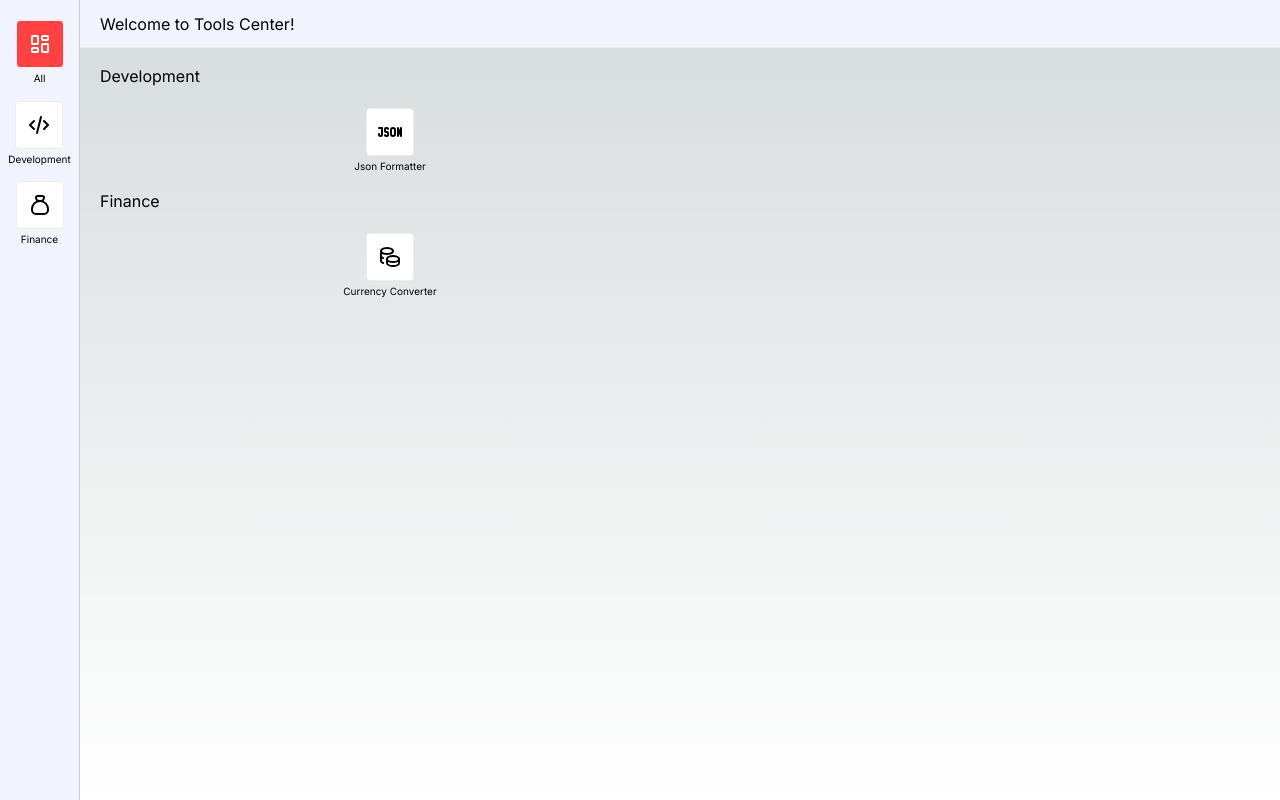
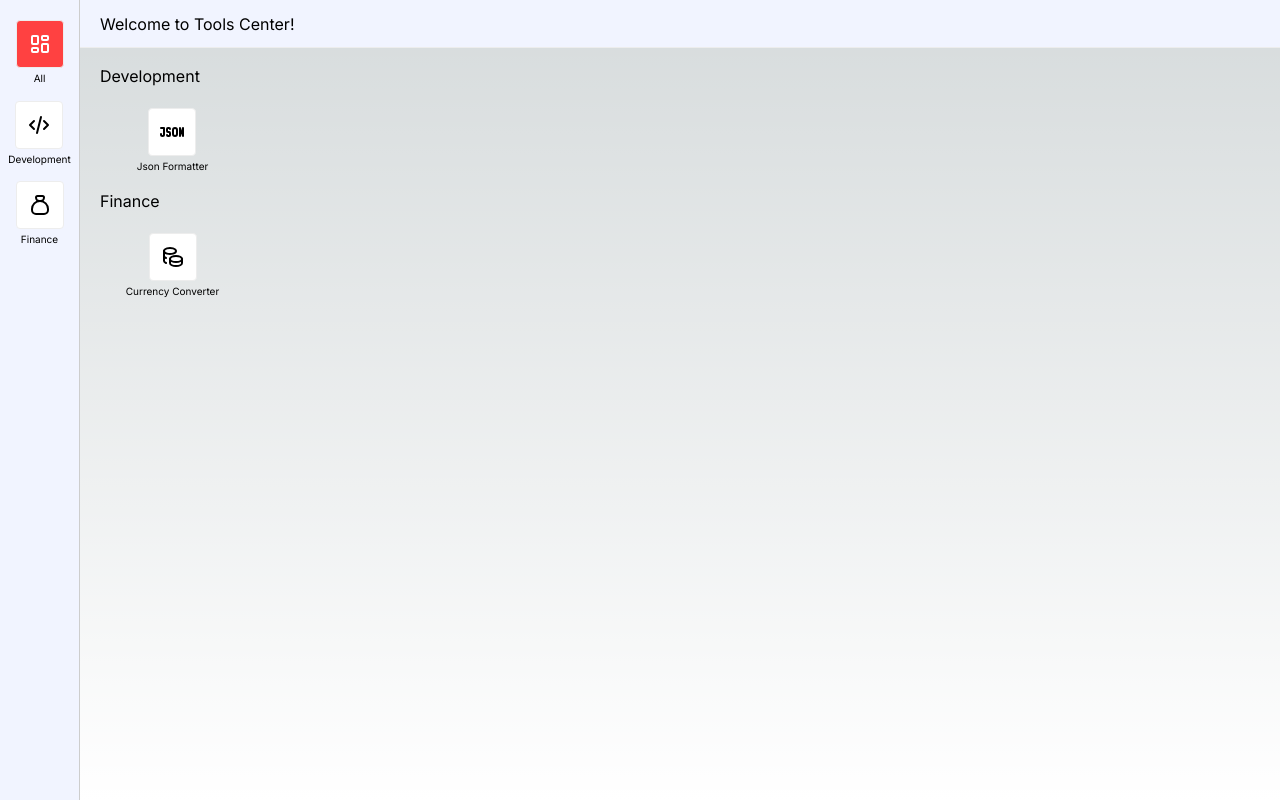
Before and after one commit to lonixchu-hk/MyDailyTools, a Next.js app: page / in a window 1280 px wide. Built offline with nearby package versions, Linux system fonts and the light colour scheme.

Commit message:
Update electron js window setting

```diff
--- a/main/main.js
+++ b/main/main.js
@@ -15,6 +15,7 @@ const createWindow = () => {
     webPreferences: {
       preload: path.join(__dirname, "preload.js"),
     },
+    resizable: false,
   });
 
   win.setMenu(null);
--- /dev/null
+++ b/src/pages/components/Form.tsx
@@ -0,0 +1,9 @@
+import React from "react";
+
+interface Props {
+  children: string | JSX.Element | JSX.Element[] | string[] | null;
+}
+
+export const FormItem = (props: Props) => {
+  return <div className="my-2">{props.children}</div>;
+};
--- /dev/null
+++ b/src/pages/components/Tool.tsx
@@ -0,0 +1,9 @@
+import React from "react";
+
+interface Props {
+  children: string | JSX.Element | JSX.Element[] | string[] | null;
+}
+
+export const Tool = (props: Props) => {
+  return <div className="py-8 px-5">{props.children}</div>;
+};
--- a/src/pages/index.tsx
+++ b/src/pages/index.tsx
@@ -11,7 +11,7 @@ export default function Home() {
       {toolsData.map((item, index) => (
         <div className="tool-dashboard-section w-full" key={index}>
           <h1>{item.name}</h1>
-          <div className="grid grid-cols-4 md:grid-cols-2 mt-5">
+          <div className="grid grid-cols-4 md:grid-cols-8 mt-5">
             {item.tools.map((subItem, subIndex) => (
               <NavItem
                 key={subIndex}
--- a/src/pages/styles/globals.css
+++ b/src/pages/styles/globals.css
@@ -35,3 +35,24 @@ body {
 a.disabled {
   pointer-events: none;
 }
+
+/* Scroll bar */
+::-webkit-scrollbar {
+  width: 12px;
+  height: 5px;
+}
+
+/* Track */
+::-webkit-scrollbar-track {
+  background: #f1f1f1;
+}
+
+/* Handle */
+::-webkit-scrollbar-thumb {
+  background: #888;
+}
+
+/* Handle on hover */
+::-webkit-scrollbar-thumb:hover {
+  background: #555;
+}
```
